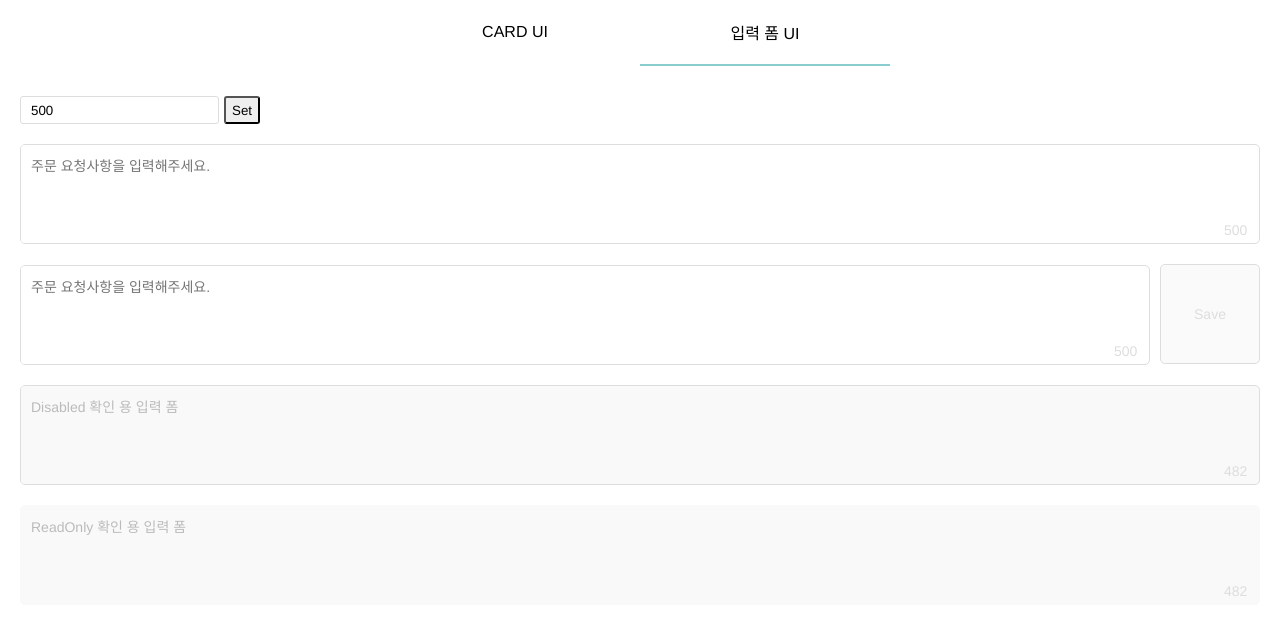
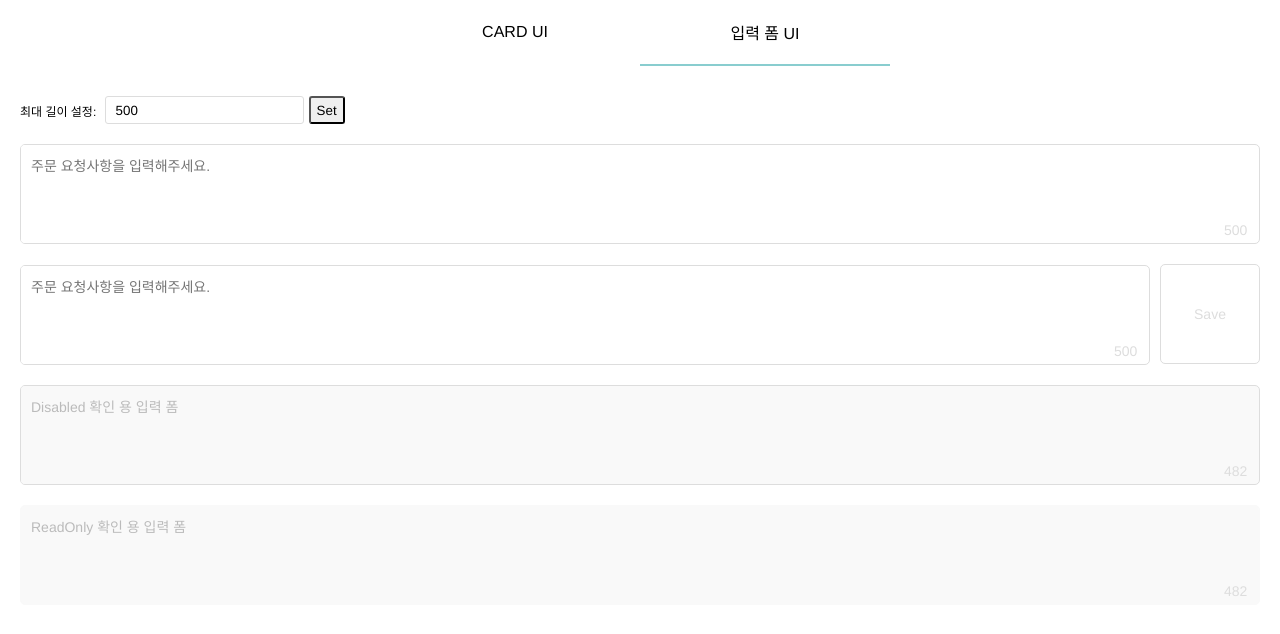
Before and after one commit to cok2exe/ui-project, a React (Create React App) app: page / in a window 1280 px wide. Both pictures are taken after a click on the item "입력 폼 UI". Shown: the top 634 px of the page. Built offline with nearby package versions, Linux system fonts and the light colour scheme.

Commit message:
update. maxLength

```diff
--- a/src/components/Input/Input.js
+++ b/src/components/Input/Input.js
@@ -33,6 +33,7 @@ export default class Input extends Component {
             value={input.value}
             disabled={input.disabled}
             readOnly={input.readOnly}
+            maxLength={maxLength}
             onFocus={() => this.focusTextarea(true)}
             onBlur={() => this.focusTextarea(false)}
             onChange={e => handleChangeForInput(e, index)}
--- a/src/components/Input/index.js
+++ b/src/components/Input/index.js
@@ -71,9 +71,7 @@ export default class InputComponent extends Component {
     return (
       <div className="section-input">
         <div className="maxlength-test">
-          <label className="hidden" htmlFor="max-length">
-            최대 길이를 입력해주세요.
-          </label>
+          <label htmlFor="max-length">최대 길이 설정: </label>
           <input
             type="text"
             id="max-length"
--- a/src/components/Input/style.scss
+++ b/src/components/Input/style.scss
@@ -5,6 +5,12 @@
       height: 28px;
       border-radius: 3px;
     }
+
+    label {
+      margin-right: 5px;
+      font-size: 12px;
+    }
+
     input {
       box-shadow: none;
       outline: 0;
@@ -83,6 +89,7 @@
         outline: 0;
         cursor: pointer;
         color: #89cdcf;
+        background-color: #ffffff;
 
         &:disabled {
           color: #dddddd;
```
